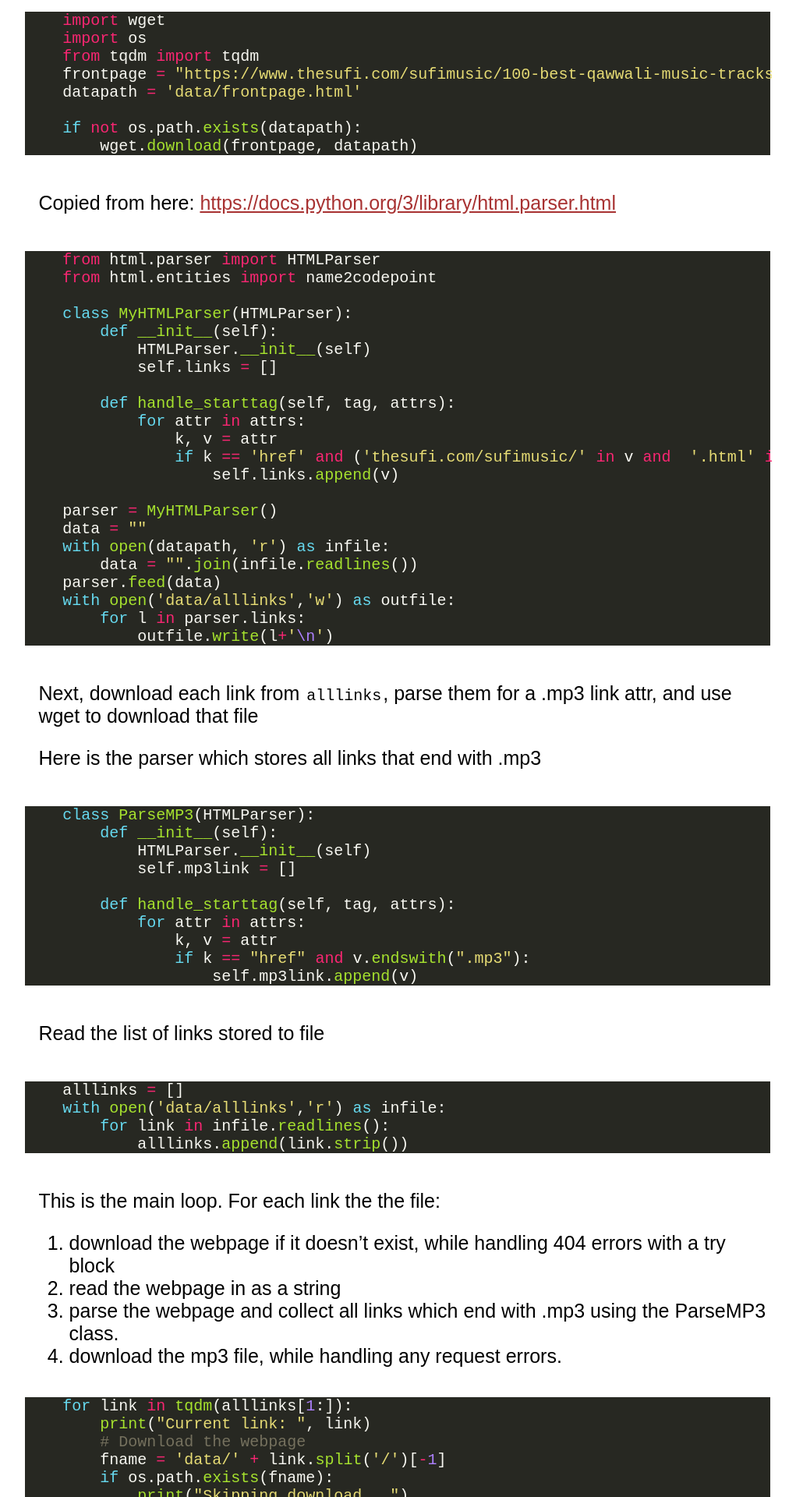
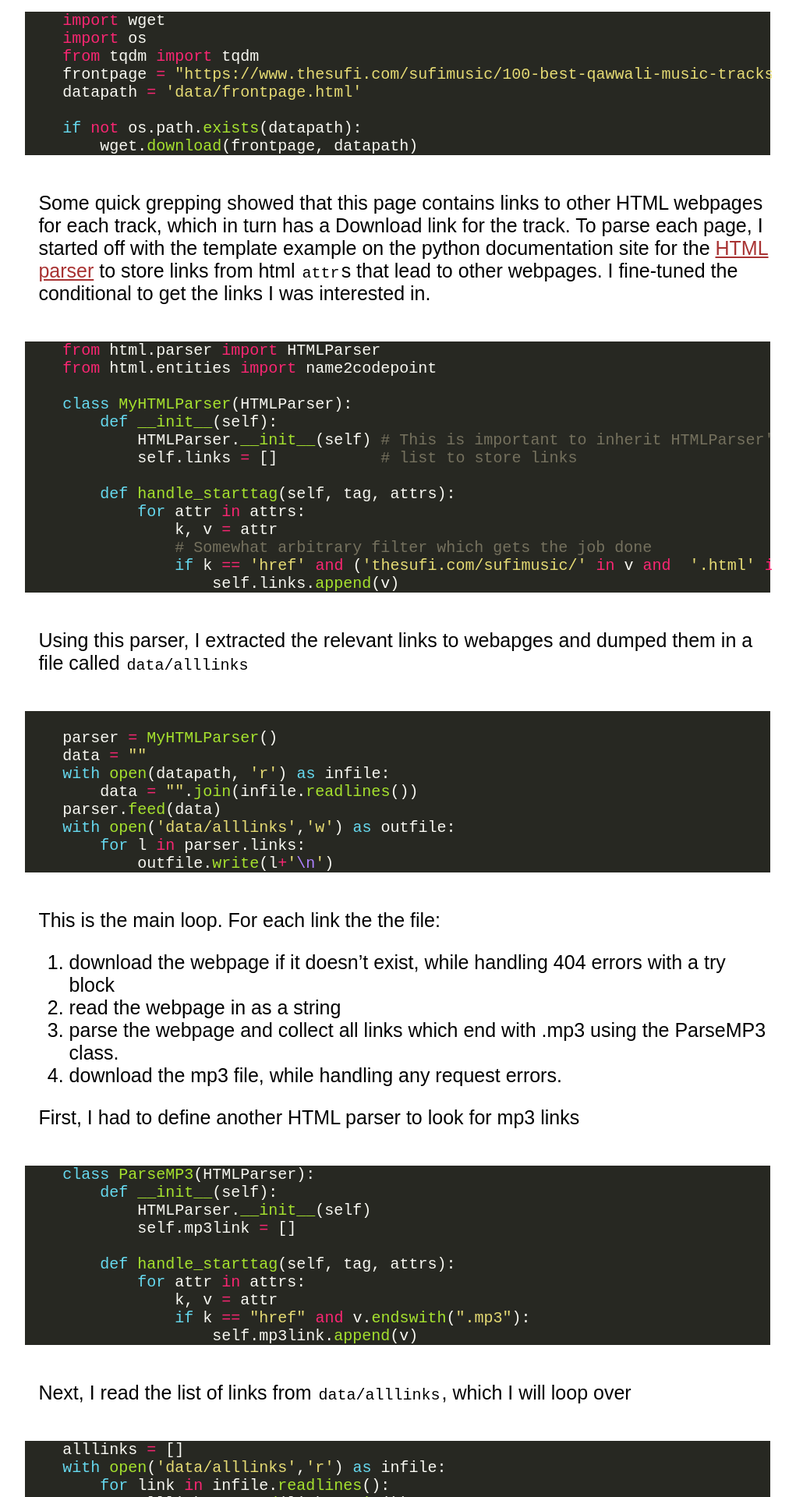
Before and after one commit to amoghpj/amoghpj.github.io, a Jekyll site: the page built from _posts/2020-07-18-download-100-qawwali.md, in a window 1280 px wide. Shown: the part 761-2681 px from the top of the page at 78% size, without its empty margins (149-1170 px from the left). Built offline with Jekyll 4.4.1, drawn with Linux system fonts in a browser that asks for light colours; comment, search, counter and statistics services are not loaded; some of the changed text lies outside the part shown.

Commit message:
Updated post to add more details

````diff
--- a/_posts/2020-07-18-download-100-qawwali.md
+++ b/_posts/2020-07-18-download-100-qawwali.md
@@ -27,23 +27,27 @@ I was initally planning on using `wget` to download the actual files from URLs,
     if not os.path.exists(datapath):
         wget.download(frontpage, datapath)
 ```
-
-Copied from here:
-<https://docs.python.org/3/library/html.parser.html>
+Some quick grepping showed that this page contains links to other HTML webpages for each track, which in turn has a Download link for the track. To parse each page, I started off with the template example on the python documentation site for the [HTML parser](https://docs.python.org/3/library/html.parser.html) to store links from html `attr`s that lead to other webpages. I fine-tuned the conditional to get the links I was interested in.
 ```python
     from html.parser import HTMLParser
     from html.entities import name2codepoint
 
     class MyHTMLParser(HTMLParser):
         def __init__(self):
-            HTMLParser.__init__(self)
-            self.links = []
+            HTMLParser.__init__(self) # This is important to inherit HTMLParser's local variables
+            self.links = []           # list to store links
 
         def handle_starttag(self, tag, attrs):
             for attr in attrs:
                 k, v = attr
+                # Somewhat arbitrary filter which gets the job done
                 if k == 'href' and ('thesufi.com/sufimusic/' in v and  '.html' in v) and (len(v.split('/')) > 5):
                     self.links.append(v)
+```
+
+Using this parser, I extracted the relevant links to webapges and dumped them in a file called `data/alllinks`
+
+```python
 
     parser = MyHTMLParser()
     data = ""
@@ -55,9 +59,15 @@ Copied from here:
             outfile.write(l+'\n')
 ```
 
-Next, download each link from `alllinks`, parse them for a .mp3 link attr, and use wget to download that file
 
-Here is the parser which stores all links that end with .mp3
+This is the main loop. For each link the the file:
+
+1.  download the webpage if it doesn't exist, while handling 404 errors with a try block
+2.  read the webpage in as a string
+3.  parse the webpage and collect all links which end with .mp3 using the ParseMP3 class.
+4.  download the mp3 file, while handling any request errors.
+
+First, I had to define another HTML parser to look for mp3 links
 
 ```python
     class ParseMP3(HTMLParser):
@@ -72,7 +82,7 @@ Here is the parser which stores all links that end with .mp3
                     self.mp3link.append(v)
 ```
 
-Read the list of links stored to file
+Next, I read the list of links from `data/alllinks`, which I will loop over
 
 ```python
     alllinks = []
@@ -81,15 +91,10 @@ Read the list of links stored to file
             alllinks.append(link.strip())
 ```
 
-This is the main loop. For each link the the file:
-
-1.  download the webpage if it doesn't exist, while handling 404 errors with a try block
-2.  read the webpage in as a string
-3.  parse the webpage and collect all links which end with .mp3 using the ParseMP3 class.
-4.  download the mp3 file, while handling any request errors.
+Finally, here's the main loop, as described above
 
 ```python
-    for link in tqdm(alllinks[1:]):
+    for link in tqdm(alllinks[1:]):  # Hack starting from second element, because first link was not relevant!
         print("Current link: ", link)
         # Download the webpage
         fname = 'data/' + link.split('/')[-1]
````
